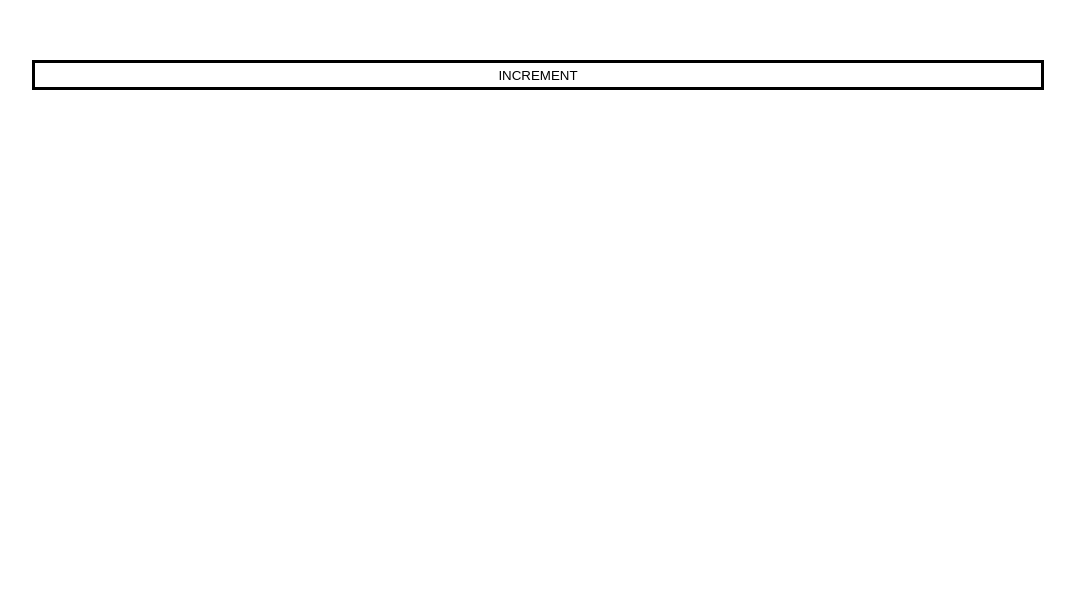
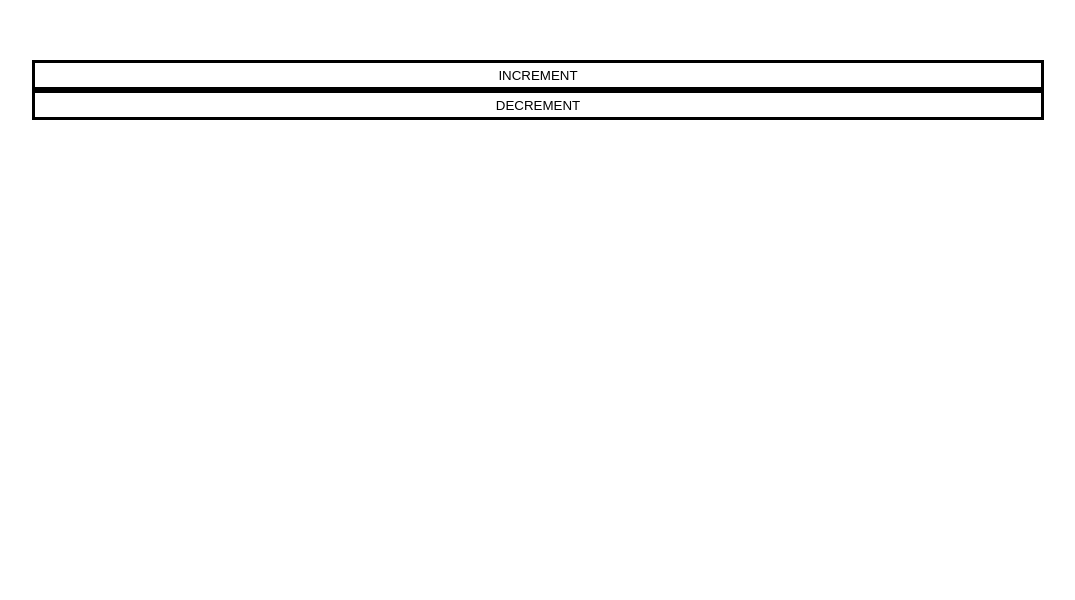
Before and after one commit to lumoski/passenger-counter, a plain HTML site: page index.html in a window 1280 px wide. Shown: the part 200-800 px from the top of the page, without its empty margins (102-1177 px from the left). Drawn offline with Linux system fonts and the light colour scheme.

Commit message:
add decrement

```diff
--- a/index.html
+++ b/index.html
@@ -13,7 +13,7 @@
         <h2 id="count_el">0</h2>
     </div>
     <button id="increment-btn" onclick="increment()">INCREMENT</button>
-
+    <button id="decrement-btn" onclick="decrement()">DECREMENT</button>
     <script src="index.js"></script>
 </body>
 </html>
--- a/index.js
+++ b/index.js
@@ -5,3 +5,8 @@ let increment = () => {
     ++count;
     countEl.innerText = count;
 }
+
+let decrement = () => {
+    --count;
+    countEl.innerText = count;
+}
```
